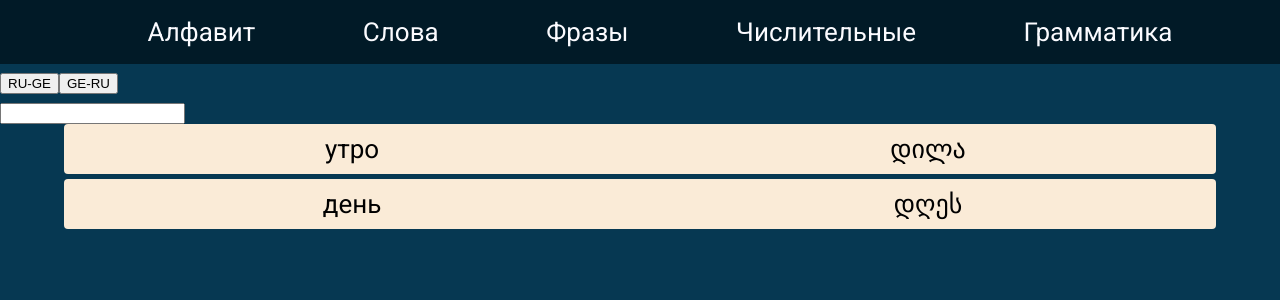
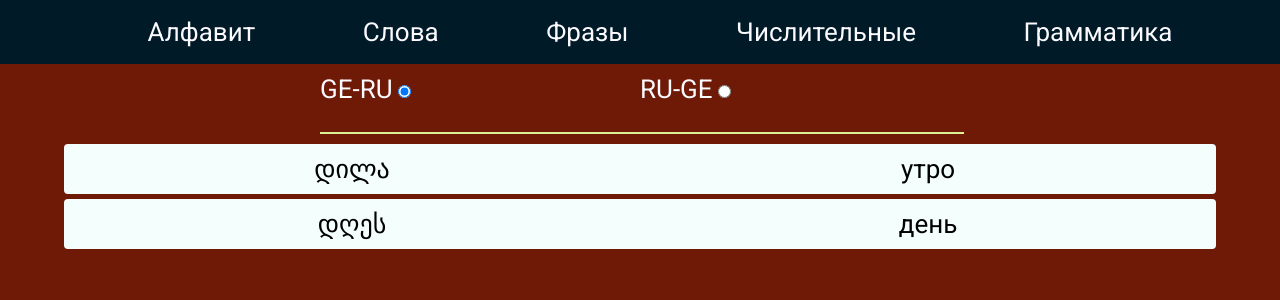
Before and after one commit to SergeyBibikov/ge-ru-dev, a React (Create React App) app: page / in a window 1280 px wide. Both pictures are taken after a click on the item "Слова". Shown: the top 300 px of the page. Built offline with nearby package versions, Linux system fonts and the light colour scheme.

Commit message:
слова. стили и типы

```diff
--- a/src/Words/Word.css
+++ b/src/Words/Word.css
@@ -1,7 +1,7 @@
 #words .word{
     width: 90%;
     border-radius: 4px;
-    background-color: antiquewhite;
+    background-color: #F4FFFD;
     display: grid;
     grid-template-columns: 1fr 1fr;
     grid-template-rows: 50px;
--- a/src/Words/Words.css
+++ b/src/Words/Words.css
@@ -1,5 +1,39 @@
+.words{
+    background-color: #6f1a07;
+}
 .wordList {
     display: grid;
     row-gap: 5px;
     justify-items: center;
 }
+
+#filters{
+    color:#FBFBFF;
+    display: grid;
+    grid-template-rows: 1fr 1fr;
+    justify-items: center;
+    margin-bottom: 10px;
+    padding-top: 10px;
+}
+div.langDirection{
+    width: 50%;
+    display: grid;
+    grid-template-columns: 1fr 1fr;
+}
+
+div.wordSearch{
+    width: 50%;
+}
+
+div.wordSearch input{
+    width: 100%;
+    border:0;
+    border-bottom:2px solid #DDF093;
+    background: transparent;
+}
+
+div.wordSearch input:focus{
+    border:none;
+    outline:none;
+    border-bottom:2px solid #34E4EA;
+   }
--- a/src/Words/Words.tsx
+++ b/src/Words/Words.tsx
@@ -1,4 +1,4 @@
-import React from 'react';
+import React, {useState} from 'react';
 import './Words.css';
 import { Word } from './Word';
 import { getWords } from './helpers';
@@ -6,6 +6,7 @@ import { getWords } from './helpers';
 export function Words(props: any) {
     //добавить useState, чтобы при нажатии на кнопку, менялось направление слов
     const words = getWords();
+    const [currentDirection, newDirection] = useState("GERU");
     const renderWord = (direction: any, w: any) => {
         if (direction === "RUGE") {
             return <Word left={w.russian} right={w.georgian} />
@@ -13,17 +14,27 @@ export function Words(props: any) {
         else return <Word left={w.georgian} right={w.russian} />
     }
     return (
-        <div className={`section-wrapper ${props.isShown}`}>
+        <div className={`words section-wrapper ${props.isShown}`}>
             <div id="words" className={`section-content ${props.isShown}`}>
                 <div id='filters'>
-                    <div className="direction">
-                        <button>RU-GE</button>
-                        <button>GE-RU</button>
-                        <br/><input type="text" />
+                    <div className="langDirection">
+                        <div className='geru'>
+                        <label htmlFor="ge-ru">GE-RU</label>
+                        <input onChange={_=>{newDirection("GERU")}}
+                             value="GERU" type="radio" name='langDirection' defaultChecked id="ge-ru"/>
+                        </div>
+                        <div className='ruge'>
+                        <label htmlFor="ru-ge">RU-GE</label>
+                        <input onChange={_=>{newDirection("RUGE")}}
+                            value="RUGE" type="radio" name='langDirection' id="ru-ge"/>
+                        </div>
+                    </div>
+                    <div className="wordSearch">
+                        <input type="text" name='findWord'/>
                     </div>
                 </div>
                 <div className='wordList'>
-                    {words.map(w => renderWord("RUGE", w))}
+                    {words.map(w => renderWord(currentDirection, w))}
                 </div>
             </div>
         </div>
```
Also changed, not shown: src/Words/types.ts (added, +15 -0 lines).
